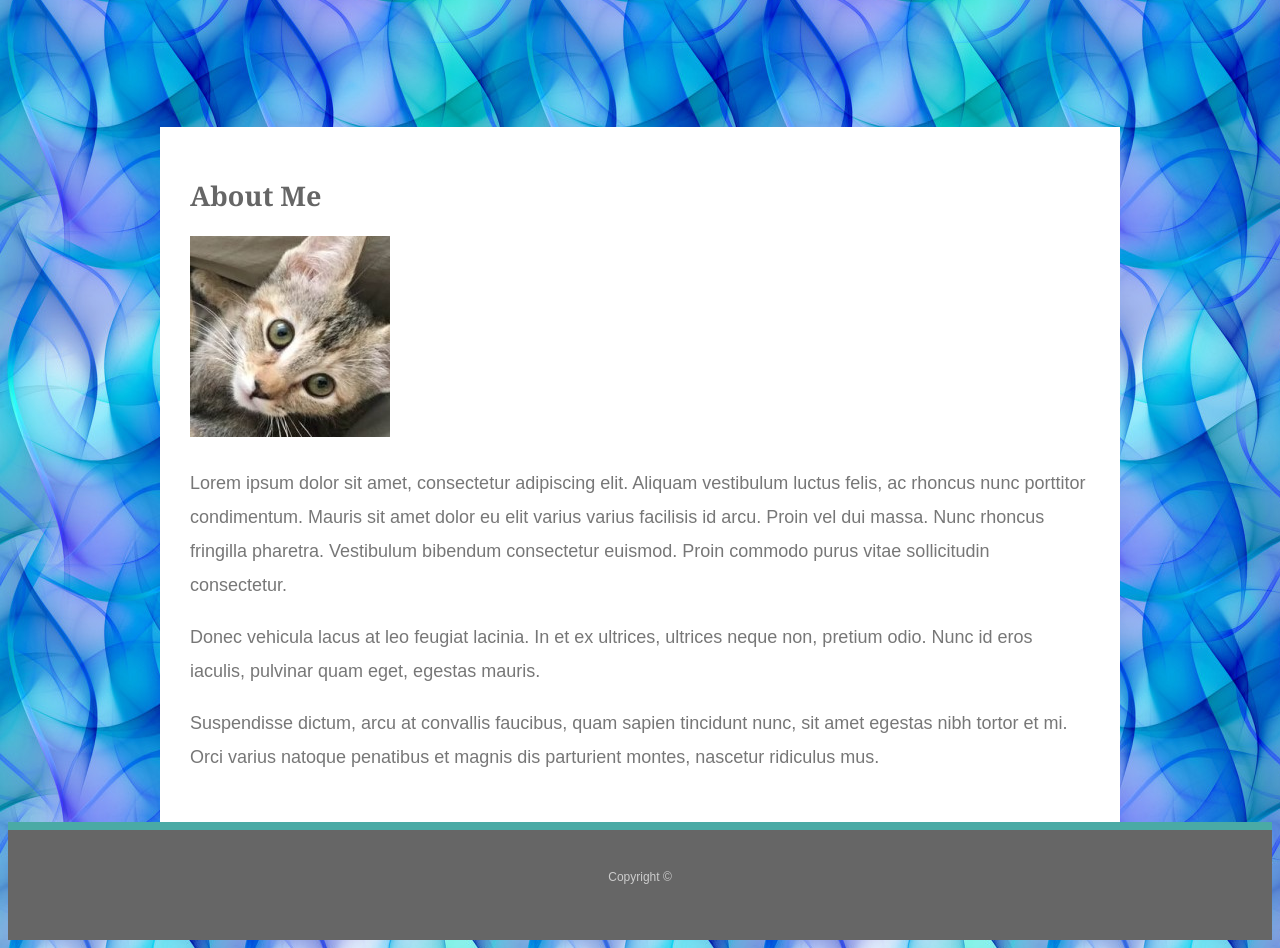
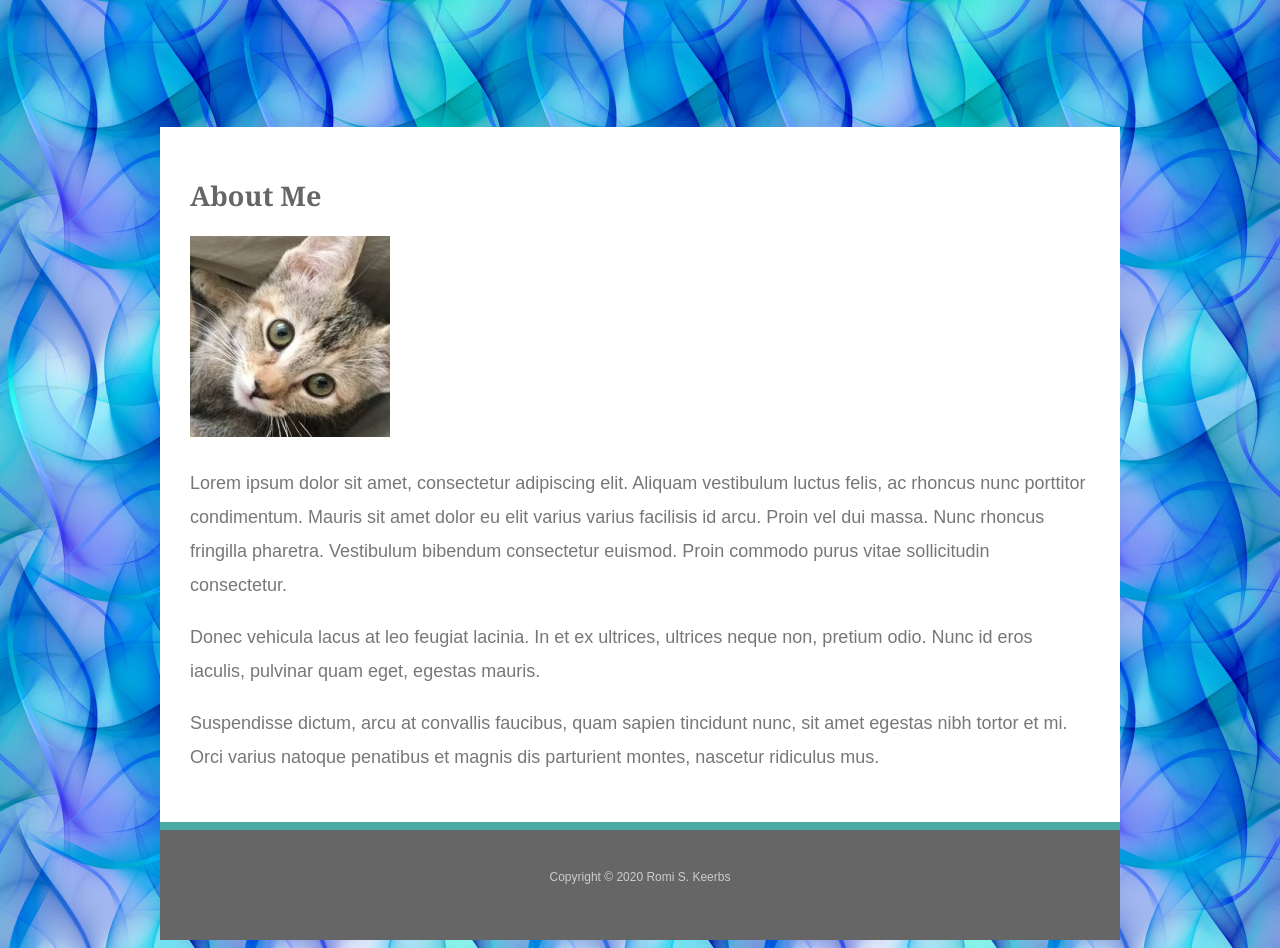
Before and after one commit to rskeerbs/portfolio, a plain HTML site: page index.html in a window 1280 px wide. Shown: the part 103-1051 px from the top of the page. Drawn offline with Linux system fonts and the light colour scheme.

Commit message:
tweaked index page a bit

```diff
--- a/assets/css/style.css
+++ b/assets/css/style.css
@@ -82,6 +82,8 @@ footer {
   background: #666666;
   border-top: 8px solid #4aaaa5;
   height: 50px;
+  width: 960px;
+  margin: 0 auto;
 }
 
 #main-container {
--- a/index.html
+++ b/index.html
@@ -38,7 +38,7 @@
 
         <footer>
           <div class="container">
-            Copyright &copy;
+            Copyright &copy; 2020 Romi S. Keerbs
           </div>
         </footer>
       </body>
```
